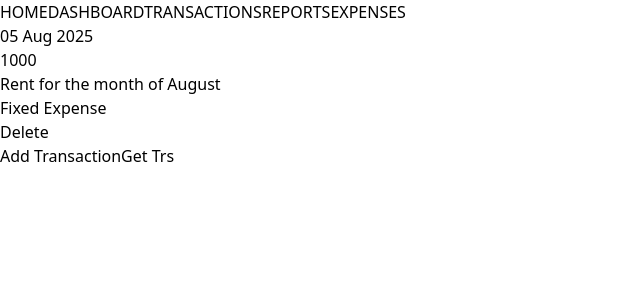
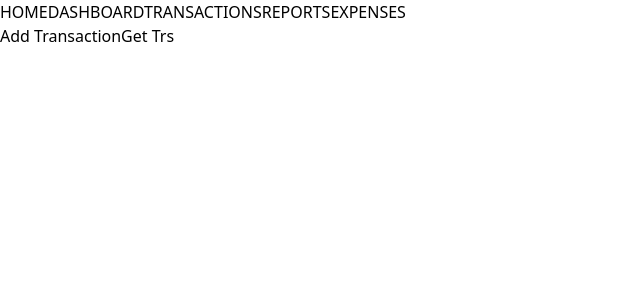
Before and after one commit to namanBathla/expense-tracker-react, a React (Vite) app: page /transactions in a window 1280 px wide. Shown: the top 300 px of the page, without its empty margins (0-640 px from the left). Built offline with nearby package versions, Linux system fonts and the light colour scheme.

Commit message:
Fetch transactions from Firebase db

```diff
--- a/src/components/Transaction.jsx
+++ b/src/components/Transaction.jsx
@@ -1,12 +1,14 @@
 import React from 'react'
 
-const Transaction = () => {
+const Transaction = ({dateTime, amount, description, category, type}) => {
+
+  const colorClass = type === "credit" ? "text-green-600" : "text-red-600";
   return (
-    <div className='grid grid-cols-5 p-2 text-center'>
-      <div>05 Aug 2025</div>
-      <div>1000</div>
-      <div>Rent for the month of August</div>
-      <div>Fixed Expense</div>
+    <div className={`grid grid-cols-5 p-2 text-center ${colorClass}`}>
+      <div>{dateTime}</div>
+      <div>{amount}</div>
+      <div>{description}</div>
+      <div>{category}</div>
       <div className='text-red-600 cursor-pointer'>Delete</div>
     </div>
   )
--- a/src/pages/Transactions.jsx
+++ b/src/pages/Transactions.jsx
@@ -2,17 +2,41 @@ import React from 'react'
 import Transaction from '../components/Transaction'
 import db from "../firebase.js";
 import { collection, addDoc , getDocs} from "firebase/firestore";
+import { useState } from 'react';
 
 const Transactions = () => {
 
+  const [transactions, setTransactions] = useState([]);
+
+
+  /* querySnapshot is not an array, it’s a QuerySnapshot object.
+  So you can’t do querySnapshot.map(...).
+  Instead, you need to map over its .docs array: */
 
   async function getTransactions() {
     // access the collection from db, creates if not exists
     const querySnapshot = await getDocs(collection(db, "transactions"));
-    querySnapshot.forEach((doc) => {
-    console.log(doc.id, " => ", doc.data());
-  });
+    const data = querySnapshot.docs.map((doc) => {
+
+      // console.log(doc.data());
+      return {
+        id: doc.id,
+      dateTime: (new Date((doc.data().date.seconds)*1000)).toLocaleString(),
+      ...doc.data()
+      }
+
+    });
+
+    setTransactions(data);
   }
+    /* this is same as
+    data = querySnapshot.docs.map((doc) => {
+      return {id: doc.id, ....doc.data()}
+    }                                             */
+
+    /* Wrapping in () tells JavaScript: “This is a single expression, specifically an object literal.”
+  So it correctly returns the object from the arrow function. */
+      // transactions.push(doc.data());
 
 
   const addTransaction = async () => {
@@ -29,7 +53,15 @@ const Transactions = () => {
 
   return (
     <div>
-      <Transaction/>
+
+      <div className='flex flex-col gap-4'>
+        {transactions.map((transaction => {
+        return <Transaction key={transaction.id} {...transaction}/>
+      }))}
+
+      </div>
+      {/* <Transaction/> */}
+
       <button className="p-2 rounded-lg ml-10 bg-green-600" onClick={addTransaction}>Add Transaction</button>
       <button className="p-2 rounded-lg ml-10 bg-green-600" onClick={getTransactions}>Get Trs</button>
 
```
